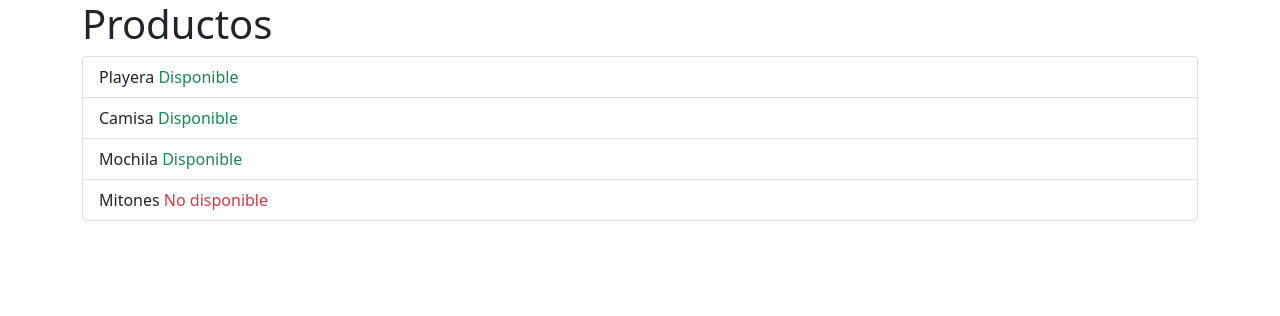
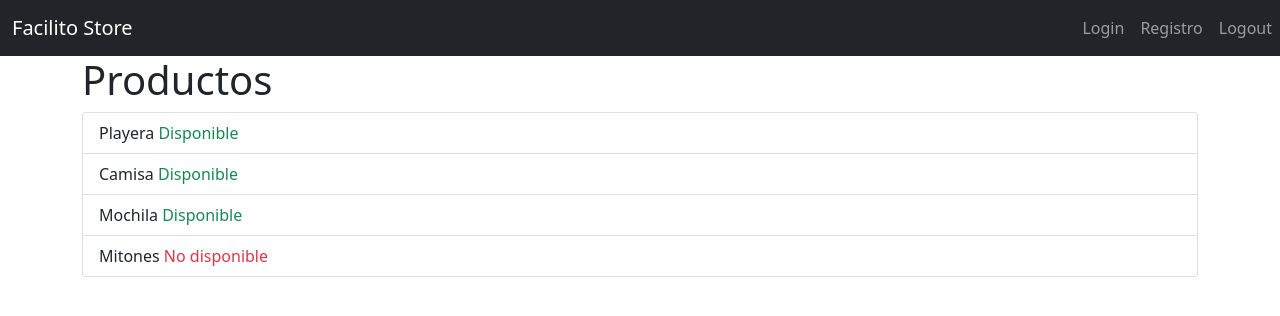
Before and after one commit to reivincitot/facilito_store, a Django app: page / in a window 1280 px wide. Shown: the top 316 px of the page. Run offline with Django 3.2, Linux system fonts and the light colour scheme.

Commit message:
video navbar modulo 3 curso django codigo facilo

```diff
--- /dev/null
+++ b/templates/navbar.html
@@ -0,0 +1,21 @@
+<nav class="navbar navbar-expand-lg bg-dark navbar-dark">
+    <div class="container-fluid">
+        <a href="" class="navbar-brand">Facilito Store</a>
+        <button type="button" class="navbar-toggler navbar-toggler-right" data-bs-toggle="collapse" data-bs-target="#navba">
+            <span class="navbar-toggler-icon"></span>
+        </button>
+    </div>
+    <div id="navba" class="collapse navbar-collapse hide">
+        <ul class="navbar-nav ms-auto mb-2 mb-lg-0">
+            <li class="navbar-item">
+                <a href="#" class="nav-link">Login</a>
+            </li>
+            <li class="navbar-item">
+                <a href="#" class="nav-link">Registro</a>
+            </li>
+            <li class="navbar-item">
+                <a href="#" class="nav-link">Logout</a>
+            </li>
+        </ul>
+    </div>
+</nav>
```
Also changed, not shown: templates/base.html (+3 -8 lines), templates/messages.html (added, +8 -0 lines).
